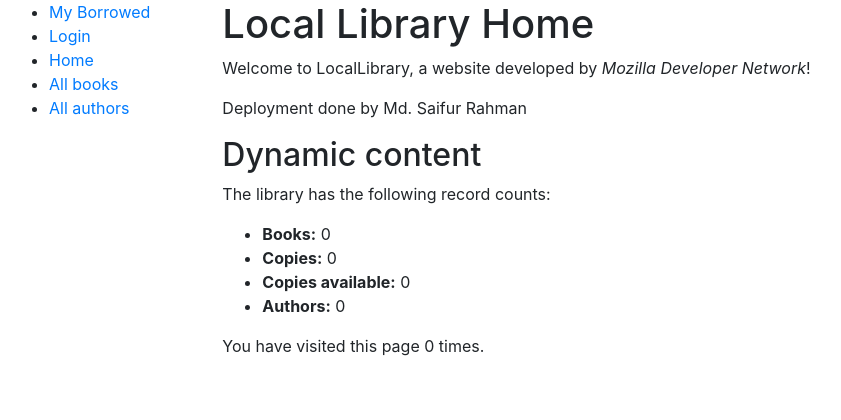
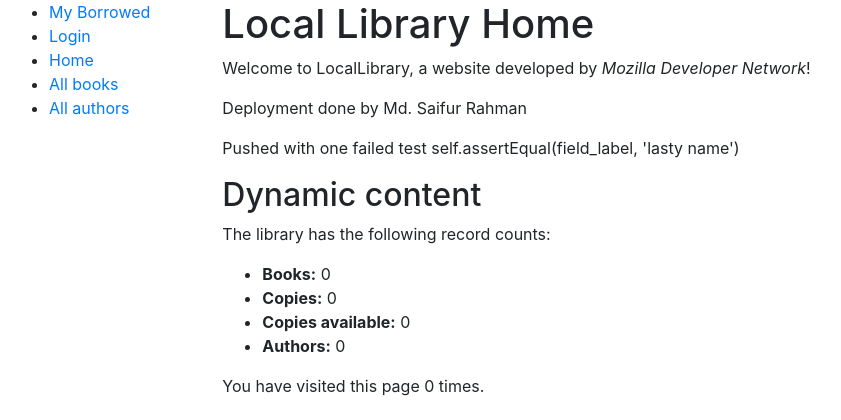
Before and after one commit to sa1if3/Mozilla-Django-Tutorial, a Django app: page /catalog/ in a window 1280 px wide. Shown: the top 420 px of the page, without its empty margins (6-847 px from the left). Run offline with Django 3.2, Linux system fonts and the light colour scheme; data that the repository does not hold is empty.

Commit message:
Failed test

```diff
--- a/locallibrary/catalog/templates/index.html
+++ b/locallibrary/catalog/templates/index.html
@@ -4,6 +4,7 @@
   <h1>Local Library Home</h1>
   <p>Welcome to LocalLibrary, a website developed by <em>Mozilla Developer Network</em>!</p>
   <p>Deployment done by Md. Saifur Rahman</p>
+  <p>Pushed with one failed test self.assertEqual(field_label, 'lasty name')</p>
   <h2>Dynamic content</h2>
   <p>The library has the following record counts:</p>
   <ul>
```
Also changed, not shown: locallibrary/catalog/tests/test_models.py (+1 -1 lines).
